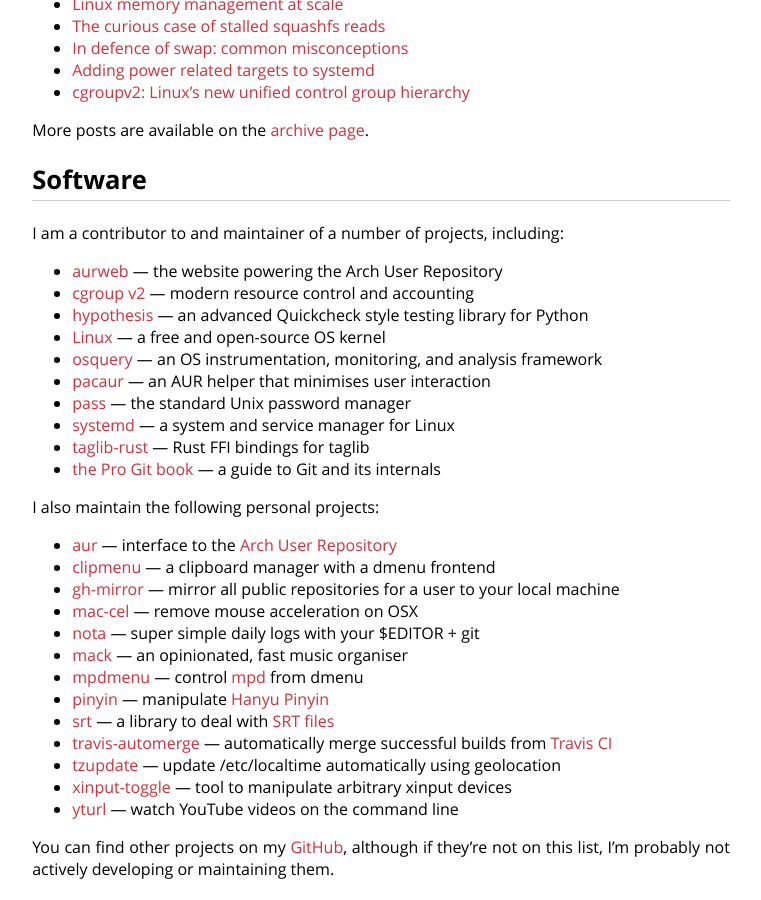
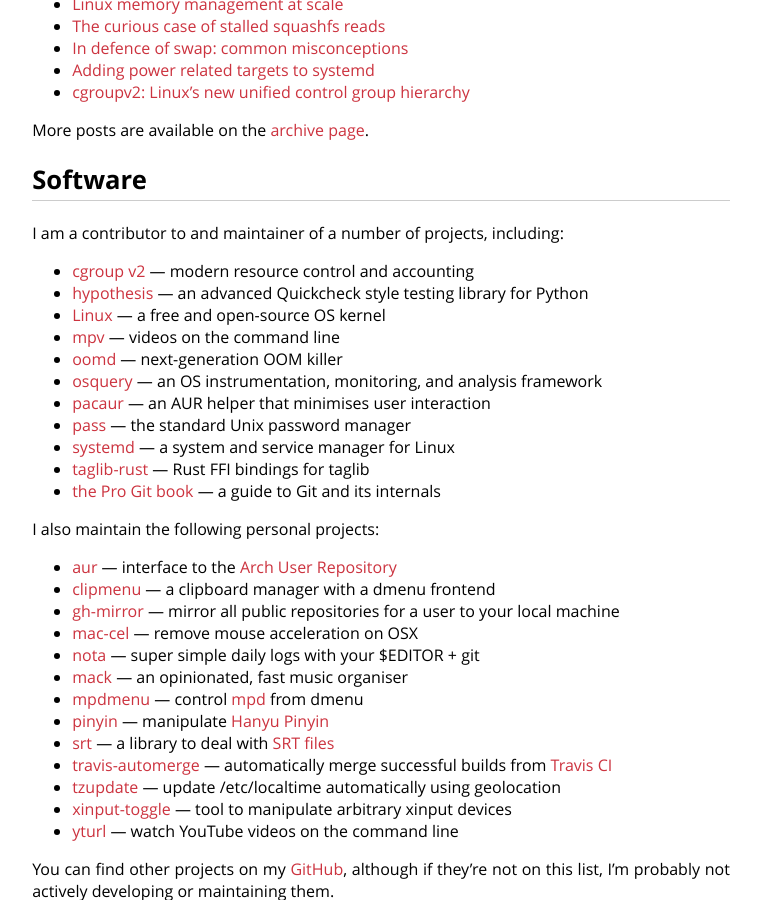
Before and after one commit to cdown/chrisdown.name, a Jekyll site: the page built from index.md, in a window 1280 px wide and 900 px high, scrolled down 384 px. Shown: the whole window, without its empty margins (259-1020 px from the left). Built offline with Jekyll 4.4.1, drawn with Linux system fonts in a browser that asks for light colours.

Commit message:
index: Remove aurweb, add mpv and oomd

```diff
--- a/index.md
+++ b/index.md
@@ -39,10 +39,11 @@ More posts are available on the [archive page](/archive.html).
 
 I am a contributor to and maintainer of a number of projects, including:
 
-- [aurweb](https://github.com/lfos/aurweb) — the website powering the Arch User Repository
 - [cgroup v2](https://www.youtube.com/watch?v=ikZ8_mRotT4) — modern resource control and accounting
 - [hypothesis](https://github.com/DRMacIver/hypothesis) — an advanced Quickcheck style testing library for Python
 - [Linux](https://lore.kernel.org/patchwork/project/lkml/list/?submitter=25468&state=%2A&archive=both) — a free and open-source OS kernel
+- [mpv](https://github.com/mpv-player/mpv) — videos on the command line
+- [oomd](https://github.com/facebookincubator/oomd) — next-generation OOM killer
 - [osquery](https://github.com/facebook/osquery) — an OS instrumentation, monitoring, and analysis framework
 - [pacaur](https://github.com/rmarquis/pacaur) — an AUR helper that minimises user interaction
 - [pass](https://www.passwordstore.org/) — the standard Unix password manager
```
